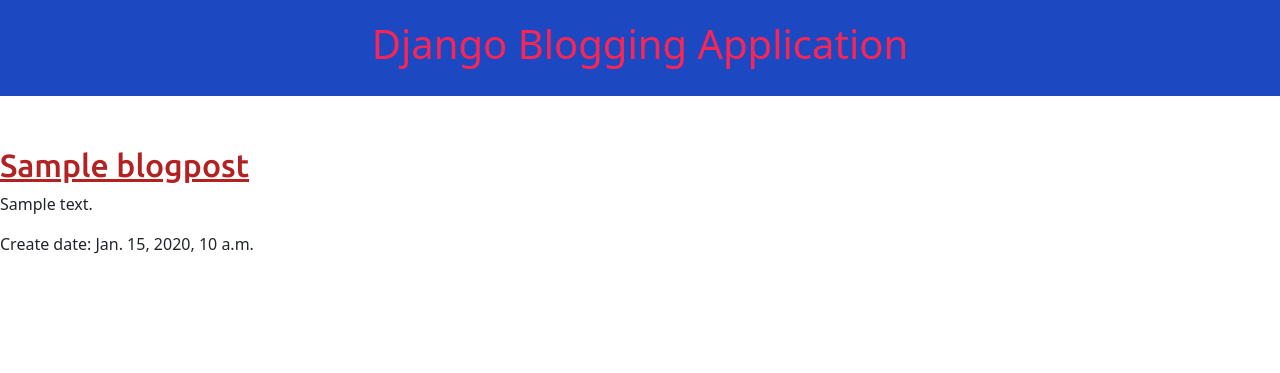
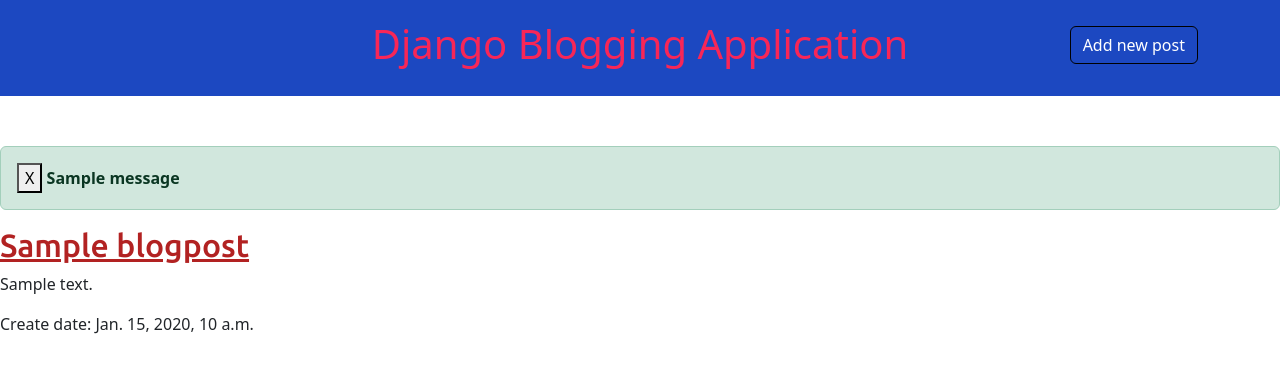
Before and after one commit to ZeusOnline1998/ITV-Django-BloggingApp, a Django app: page / in a window 1280 px wide. Shown: the top 373 px of the page. Run offline with Django 4.2, Linux system fonts and the light colour scheme; tables that the repository leaves empty hold one stand-in row (values such as "Sample post"); one stand-in notice (Sample message) is shown.

Commit message:
Django Messages

```diff
--- a/blog/templates/blog/base.html
+++ b/blog/templates/blog/base.html
@@ -19,10 +19,31 @@
 
 		<header class="page-header">
 			<div class="container">
-				<h1><a href="#">Django Blogging Application</a></h1>
-				<!-- <a href="post/new/">Add new post</a> -->
+				<h1><a href="{% url 'home' %}">Django Blogging Application</a></h1>
+				<a class="btn btn-info" href="{% url 'post_new' %}" style="float: right; margin: -50px 0px 0px 0px; background-color: inherit; color: white; border: 1.5px solid black">Add new post</a>
 			</div>
 		</header>
+
+		{% if messages %}
+			{% for message in messages %}
+				{% if message.tags == "success" %}
+					<div class="alert alert-success alert-dismissible fade show" role="alert">
+						<button type="button" class="close" data-bs-dismiss="alert" aria-label="Close">
+							X
+						</button>
+						<strong>{{ message }}</strong>
+					</div>
+				{% else %}
+					<div class="alert alert-danger alert-dismissible fade show" role="alert">
+						<button type="button" class="close" data-bs-dismiss="alert" aria-label="Close">
+						</button>
+						<strong>{{ message }}</strong>
+					</div>
+
+				{% endif %}
+			{% endfor %}
+		{% endif %}
+
 
 		{% block content %}
         {% endblock %}
--- a/blog/urls.py
+++ b/blog/urls.py
@@ -1,5 +1,6 @@
 from django.urls import path
 from . import views
+
 
 urlpatterns = [
     path('', views.index, name='home'),
--- a/blog/views.py
+++ b/blog/views.py
@@ -3,7 +3,7 @@
 from django.core.exceptions import ObjectDoesNotExist
 from .forms import PostBlogForm
 from django.utils import timezone
-
+from django.contrib import messages
 # Create your views here.
 
 def index(request):
@@ -40,7 +40,9 @@
             post_data.create_date = timezone.now()
             post_data.publish_date = timezone.now()
             post_data.save()
+            messages.success(request, 'Data inserted successfully')
             return redirect('home')
     else:
         form_data = PostBlogForm()
-    return render(request, 'blog/post_new.html',{'form_data': form_data})
+        # messages.error(request, form_data.errors)
+    return render(request, 'blog/post_new.html', context={'form_data': form_data})
```
